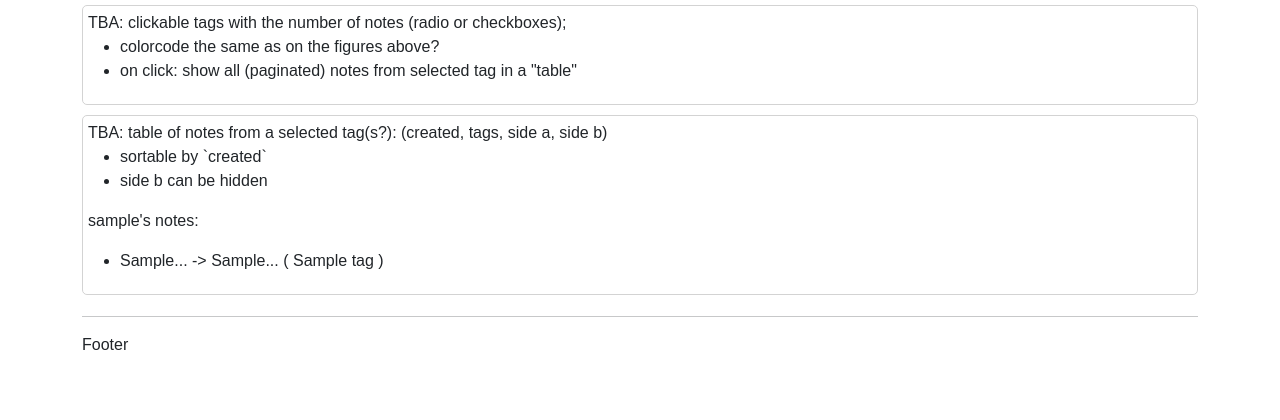
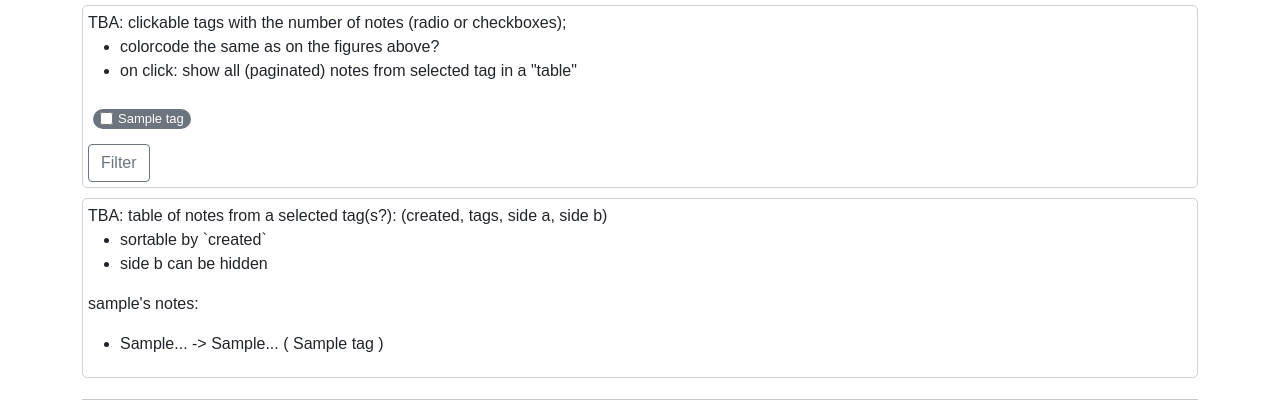
Before and after one commit to axyorah/nl-news-translator, a Django app: page /notes/ in a window 1280 px wide. Shown: the part 57-477 px from the top of the page. Run offline with Django 3.2, Linux system fonts and the light colour scheme; a user stored in the database is signed in; tables that the repository leaves empty hold one stand-in row (values such as "Sample post"); parts of the project's set-up code (start-up, migrations or seed data) failed here and were passed over.

Commit message:
mod: notes can now be filtered by tags

```diff
--- a/notes/templates/notes/note-list.html
+++ b/notes/templates/notes/note-list.html
@@ -13,6 +13,21 @@
             on click: show all (paginated) notes from selected tag in a "table"
           </li>
         </ul>
+
+        <form action="#" method="POST">
+            {% csrf_token %}
+            <ul class="row">
+                {% for tag in request.user.profile.tag_set.all %}
+                <li class="col capsule">
+                    <label for="{{ tag.name }}">
+                        <input type="checkbox" id="id_{{ tag.name }}" name="{{ tag.name }}"/>
+                        {{ tag.name }}
+                    </label>
+                </li>
+                {% endfor %}
+            </ul>
+            <button type="submit" class="btn btn-outline-secondary">Filter</button>
+        </form>
     </div>
   </div>
 
@@ -27,7 +42,7 @@
     <p>{{ request.user.profile.username }}'s notes:</p>
     {% if notes %}
       <ul>
-        {% for note in request.user.profile.note_set.all %}
+        {% for note in notes %}
         <li>
              {{ note }}
              ({% for tag in note.tags.all %} {{ tag.name }} {% endfor %})
--- a/notes/views.py
+++ b/notes/views.py
@@ -8,13 +8,20 @@ from notes.forms import NoteForm, TagForm
 
 @login_required(login_url='login')
 def showNotes(request):
-    # TODO: paging, filter
+    # TODO: paging
     profile = request.user.profile
 
-    notes = profile.note_set.order_by('created')# filter by
+    # all notes
+    notes = profile.note_set.order_by('created')
+
+    if request.method == 'POST':
+        # filter notes by tags
+        tagNames = [name for name in request.POST if name != 'csrfmiddlewaretoken']
+        tags = Tag.objects.filter(owner=profile, name__in=tagNames)
+        notes = notes & Note.objects.filter(tags__in=tags)
 
     context = {
-        'notes': notes
+        'notes': notes,
     }
 
     return render(request, 'notes/note-list.html', context)
```
